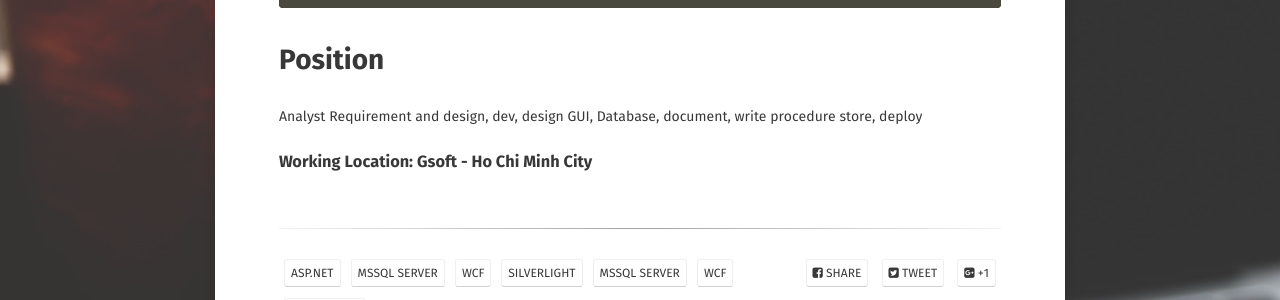
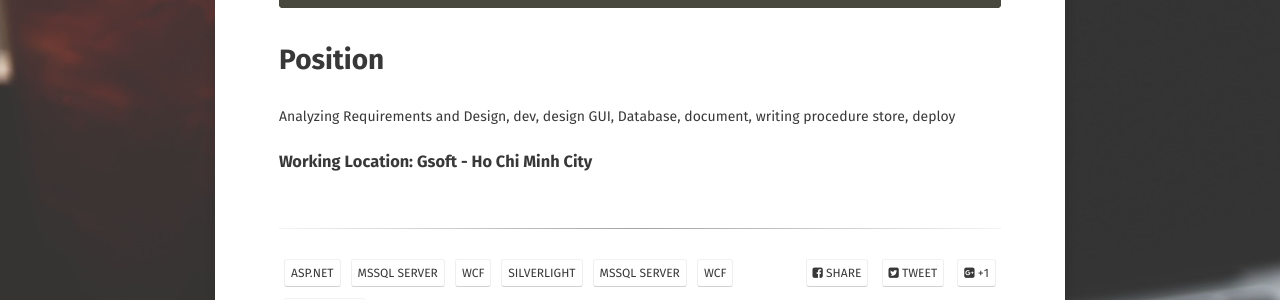
Before and after one commit to ddoffy/ddoffy.github.io, a Jekyll site: the page built from _posts/2020-09-05-calls-logs-for-crm.md, in a window 1280 px wide. Shown: the part 940-1240 px from the top of the page. Built offline with Jekyll 4.4.1, drawn with Linux system fonts in a browser that asks for light colours; some web fonts are replaced; comment, search, counter and statistics services are not loaded.

Commit message:
Update grammarly

```diff
--- a/_posts/2020-09-05-calls-logs-for-crm.md
+++ b/_posts/2020-09-05-calls-logs-for-crm.md
@@ -38,6 +38,6 @@ summary: "ZYCOO CooVox is an IP PBX device. We sync logs and records from ZYCOO
 
 # Position
 
-Analyst Requirement and design, dev, design GUI, Database, document, write procedure store, deploy
+Analyzing Requirements and Design, dev, design GUI, Database, document, writing procedure store, deploy
 
 ### Working Location: Gsoft - Ho Chi Minh City
```
Also changed, not shown: _posts/2020-04-26-my-explorer.md (+1 -1 lines), _posts/2020-09-01-schools-and-parents.md (+1 -1 lines).
